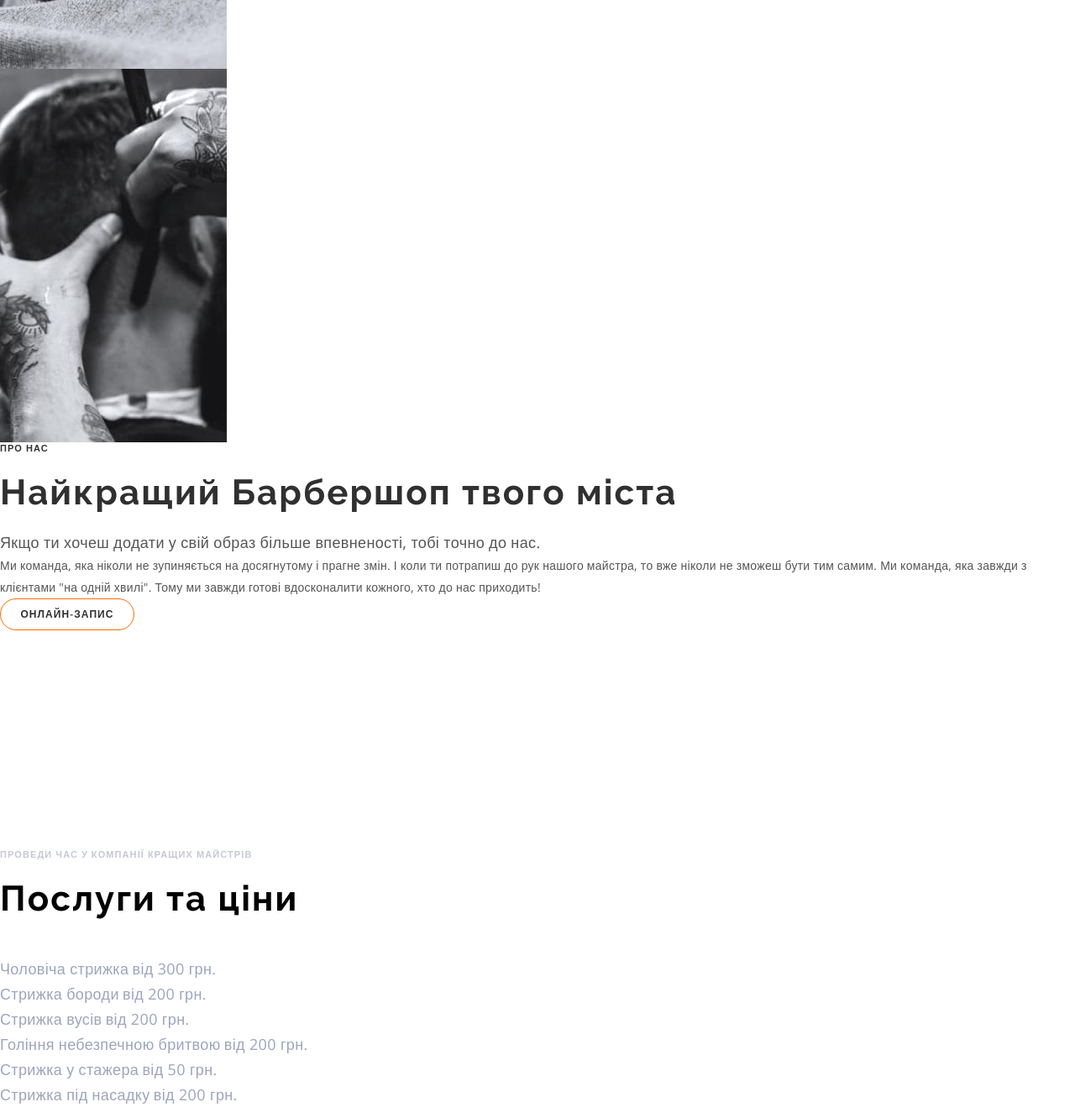
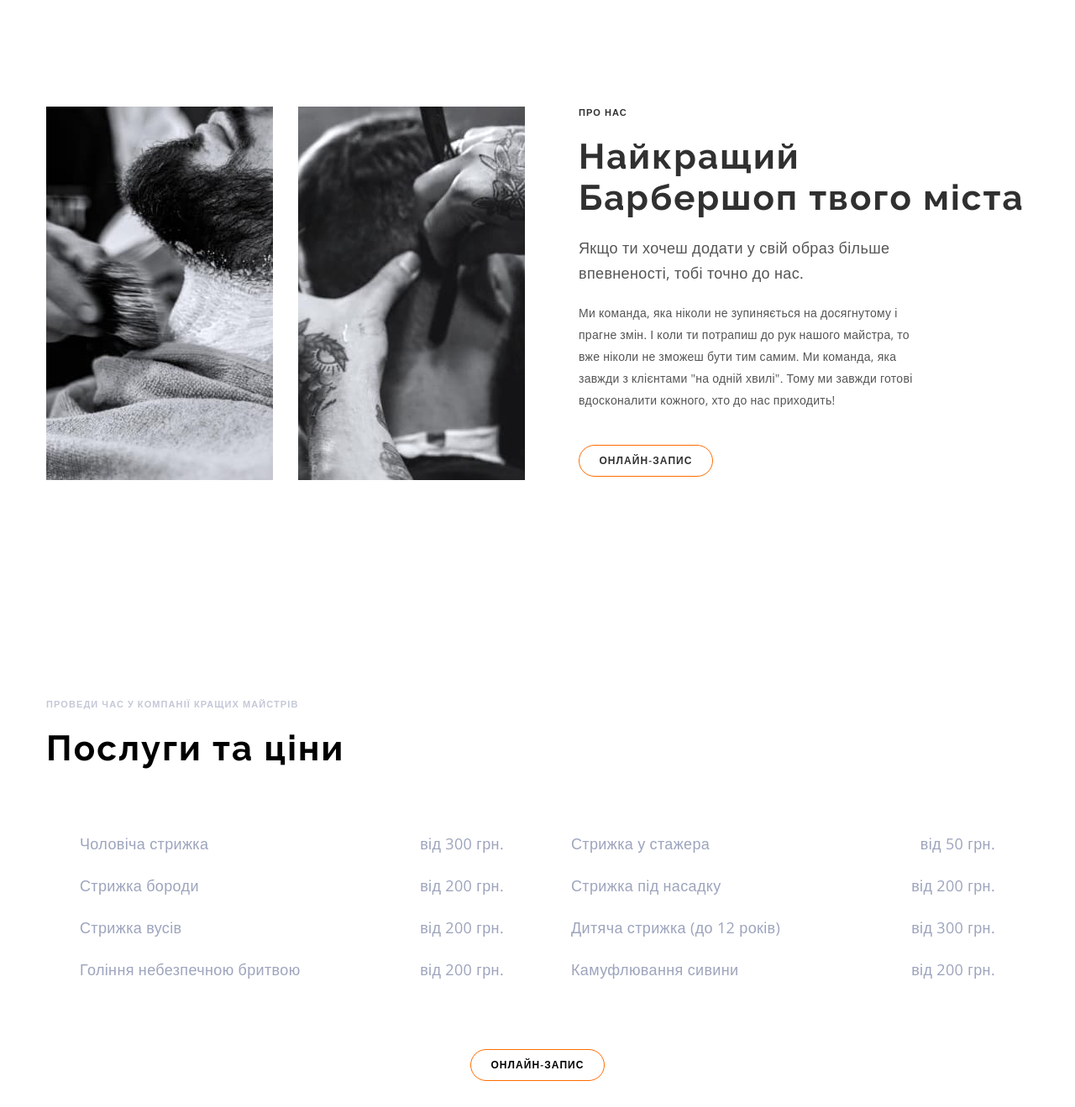
Before and after one commit to ihor-kutsenko/Barbershop-UA, a plain HTML site: page index.html in a window 1280 px wide. Shown: the part 801-2120 px from the top of the page at 84% size. Drawn offline with nearby package versions, Linux system fonts and the light colour scheme.

Commit message:
add flexbox in hero, section about and prices

```diff
--- a/css/styles.css
+++ b/css/styles.css
@@ -126,6 +126,7 @@ address{
 }
 
 .description {
+
     font-weight: 400;
     font-size: 18px;
     line-height: 1.67;
@@ -231,7 +232,24 @@ address{
 
 /* ==================== START HERO ==================== */
 
+.hero-container {
+    display: flex;
+}
+
+.hero-left-side {
+    width: 100px;
+}
+
+.hero-right-side {
+    flex-grow: 1;
+    padding-top: 272px;
+    padding-bottom: 206px;
+    padding-left: 100px;
+}
+
 .main-title {
+    margin-bottom: 20px;
+
     font-family: var(--secondary-font-family);
     font-weight: 700;
     font-size: 72px;
@@ -243,7 +261,33 @@ address{
 
 /* ==================== START ABOUT  ==================== */
 
+.about-container {
+    display: flex;
+    justify-content: space-between;
+}
+
+.about-left-side,
+.about-right-side {
+    flex-basis: calc((100% - 30px) / 2);
+}
+
+.about-right-side {
+    padding-left: 34px;
+}
+
+.about-gallery-list {
+    display: flex;
+    justify-content: space-between;
+}
+.about-section-description {
+    margin-bottom: 20px;
+    width: 400px;
+}
+
 .about-text {
+    margin-bottom: 40px;
+    width: 410px;
+
     font-weight: 400;
     font-size: 14px;
     line-height: 1.86;
@@ -254,6 +298,34 @@ address{
 /* ==================== /END ABOUT  ==================== */
 
 /* ==================== START PRICES  ==================== */
+
+.prices .overtitle-theme-dark {
+    margin-bottom: 20px;
+}
+
+.prices-container{
+    display: flex;
+}
+
+.prices-list {
+    flex-basis: 50%;
+    padding: 30px 40px;
+    margin-bottom: 50px;
+}
+
+.prices-list-item {
+    display: flex;
+    justify-content: space-between;
+}
+
+.prices-list-item:not(:last-child) {
+    margin-bottom: 20px;
+}
+
+.prices .modal-btn {
+    display: block;
+    margin: 0 auto;
+}
 
 .prices-list-name,
 .prices-list-price {
--- a/index.html
+++ b/index.html
@@ -49,6 +49,7 @@
     <main>
         <!--START HERO DARK THEME-->
         <section class="hero">
+            <div class=" container hero-container">
                 <div class="hero-left-side">
                     <ul class="social-links-list list">
                         <li class="social-links-list-item">
@@ -63,23 +64,25 @@
                 <div class="hero-right-side">
                     <p class="overtitle overtitle-theme-dark" lang="en">A hair salon for men in Kyiv</p>
                     <h1 class="main-title" lang="en">BarberShop</h1>
-                <p class="description description-theme-dark">Ми експерти у модних чоловічих стрижках.
+                    <p class="description description-theme-dark">Ми експерти у модних чоловічих стрижках.<br />
                         Працюємо швидко, обережно та зі смаком.</p>
+                </div>
             </div>
         </section>
         <!-- /END HERO DARK THEME-->
 
         <!--START ABOUT  LIGHT THEME-->
         <section class="about section" id="about">
+            <div class="container about-container">
                 <div class="about-left-side">
                     <ul class="about-gallery-list list">
                         <li class="about-gallery-item">
-                        <img class="about-gallery-photo" src="./images/about/about1.jpg"
-                            alt="майстер голить шию клієнту" width="270" height="445">
+                            <img class="about-gallery-photo" src="./images/about/about1.jpg" alt="майстер голить шию клієнту"
+                                width="270" height="445">
                         </li>
                         <li class="about-gallery-item">
-                        <img class="about-gallery-photo" src="./images/about/about2.jpg" alt="майстер підстригає клєнта"
-                            width="270" height="445">
+                            <img class="about-gallery-photo" src="./images/about/about2.jpg" alt="майстер підстригає клєнта" width="270"
+                                height="445">
                         </li>
                     </ul>
                 </div>
@@ -87,7 +90,7 @@
                 <div class="about-right-side">
                     <p class="overtitle overtitle-theme-light">ПРО НАС</p>
                     <h2 class="title title-theme-light">Найкращий Барбершоп твого міста</h2>
-                <p class="description description-theme-light">Якщо ти хочеш додати у свій образ більше впевненості,
+                    <p class="description description-theme-light about-section-description">Якщо ти хочеш додати у свій образ більше впевненості,
                         тобі точно до нас.</p>
                     <p class="about-text">Ми команда, яка ніколи не зупиняється на досягнутому і прагне змін. І коли ти
                         потрапиш
@@ -96,12 +99,14 @@
                         приходить!</p>
                     <button class="modal-btn btn-light-theme" type="button">онлайн-запис</button>
                 </div>
+            </div>
         </section>
         <!--END ABOUT  LIGHT THEME-->
 
         <!--START PRICES DARK THEME-->
 
         <section class="prices section" id="prices">
+            <div class="container">
                 <p class="overtitle overtitle-theme-dark">Проведи час у компанії кращих майстрів</p>
                 <h2 class="title title-theme-dark">Послуги та ціни</h2>
                 <div class="prices-container">
@@ -142,9 +147,10 @@
                             <span class="prices-list-price">від 200 грн.</span>
                         </li>
                     </ul>
+
+                </div>
                 <button class="modal-btn" type="button">онлайн-запис</button>
             </div>
-
         </section>
         <!-- /END PRICES DARK THEME -->
 
```
Lines whose indentation alone changed are shown as unchanged.
